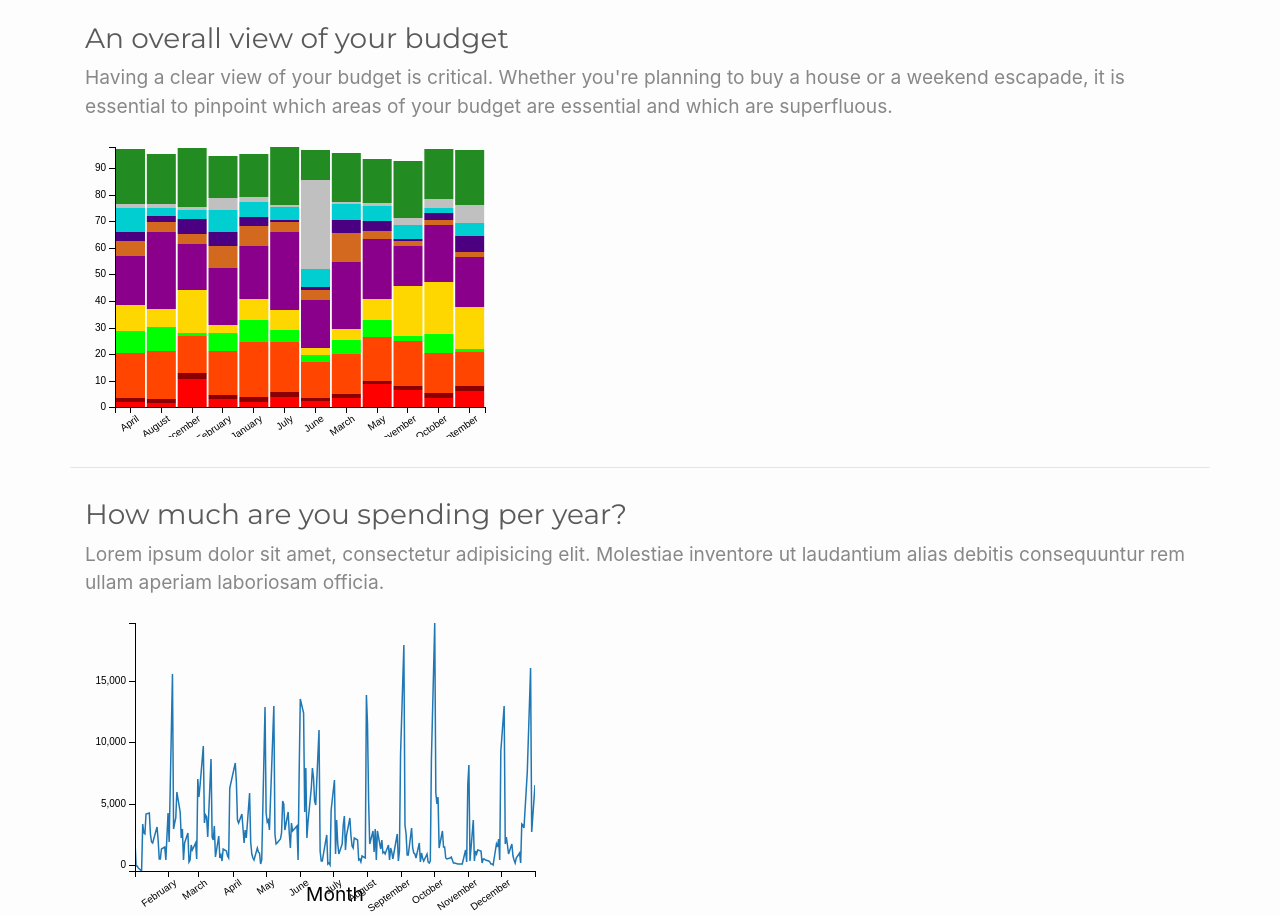
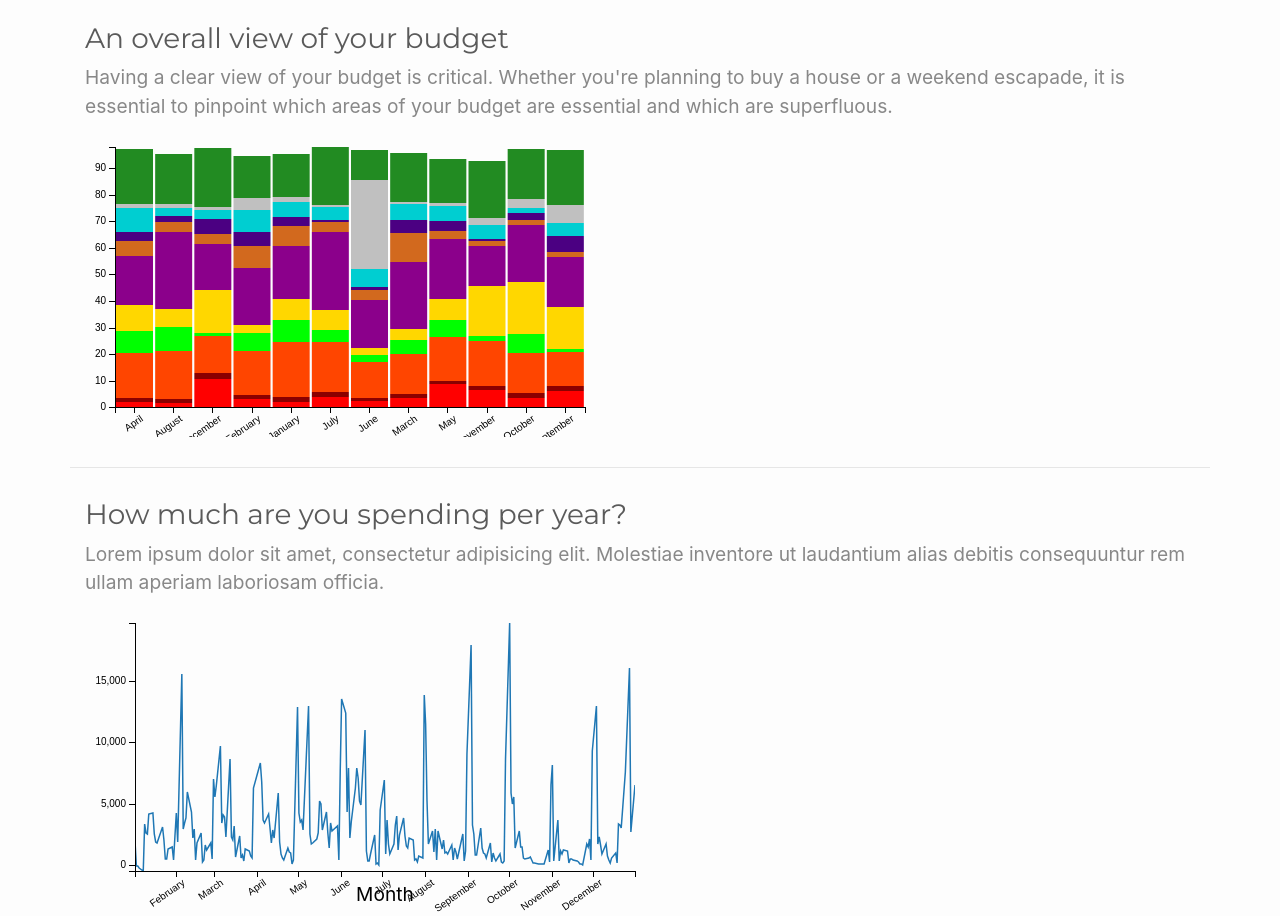
Before and after one commit to ClaraBausson/milestone_project_2, a plain HTML site: page index.html in a window 1280 px wide. Shown: the part 1780-2696 px from the top of the page. Drawn offline with Linux system fonts and the light colour scheme.

Commit message:
Small adjustements to charts

```diff
--- a/static/css/main.css
+++ b/static/css/main.css
@@ -73,5 +73,4 @@ section {
 #balance_linechart .x.axis text {
     text-anchor: end !important;
     transform: rotate(-35deg);
-    padding-bottom: 50px !important;
 }
--- a/static/js/drawGraph.js
+++ b/static/js/drawGraph.js
@@ -101,7 +101,7 @@ function show_category_distribution(ndx) {
     var savingsByMonth = categoryByMonth(dim, "Savings");
 
     dc.barChart("#category_stackbarchart")
-        .width(500)
+        .width(600)
         .height(300)
         .dimension(dim)
         .group(rentByMonth, "Rent")
@@ -140,7 +140,7 @@ function show_balance_linechart(error, budgetData, ndx) {
     var minDate = date_dim.bottom(1)[0].date;
     var maxDate = date_dim.top(1)[0].date;
     dc.lineChart("#balance_linechart")
-        .width(500)
+        .width(600)
         .height(300)
         .margins({ top: 10, right: 50, bottom: 30, left: 50 })
         .dimension(date_dim)
```
Also changed, not shown: .c9/metadata/environment/index.html, .c9/metadata/environment/static/css/main.css, .c9/metadata/environment/static/js/drawGraph.js.
